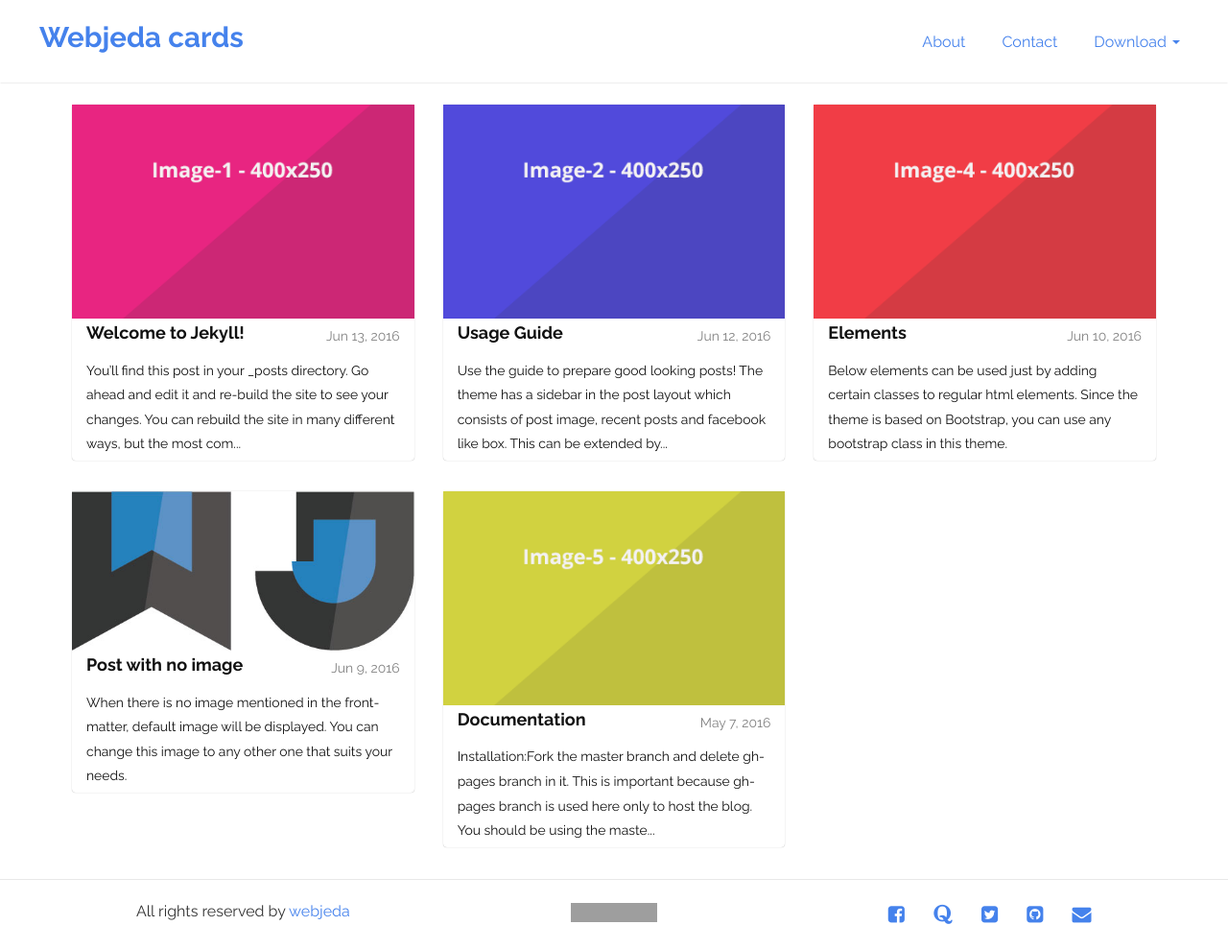
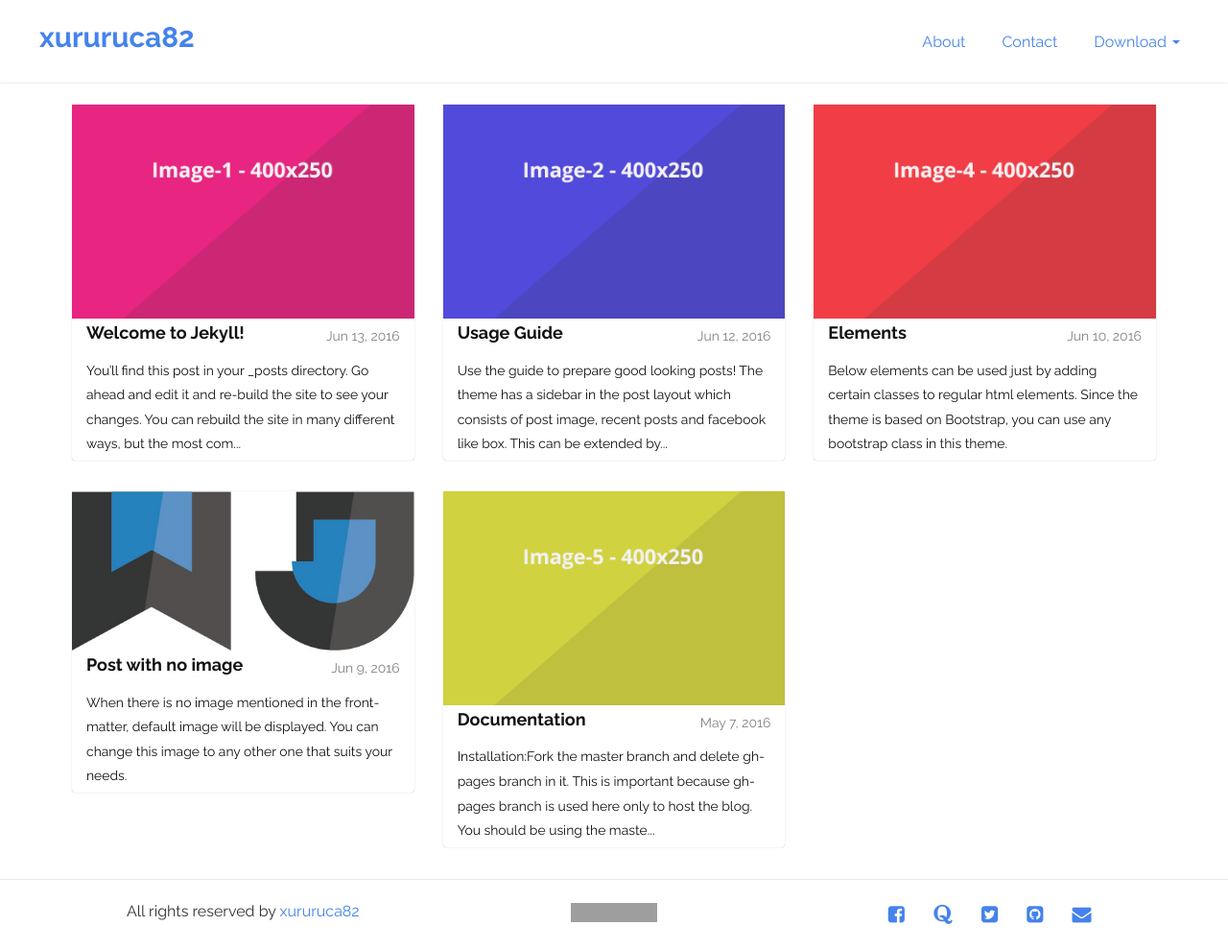
Before and after one commit to xururuca82/xururuca82.github.io, a Jekyll site: the page built from index.html, in a window 1280 px wide. Shown: the whole page at 96% size. Built offline with Jekyll 4.4.1, drawn with Linux system fonts in a browser that asks for light colours; the list of posts is cut into pages by our own code; grey boxes are pictures that could not be loaded.

Commit message:
_config.yml 수정

```diff
--- a/_config.yml
+++ b/_config.yml
@@ -6,14 +6,14 @@
 # 'jekyll serve'. If you change this file, please restart the server process.
 
 # Site settings
-title: Webjeda cards
-email: your-email@domain.com
+title: xururuca82
+email: xururuca82@gmail.com
 description: > # this means to ignore newlines until "baseurl:"
   Webjeda Cards is a Bootstrap based jekyll theme for portfolio, photography or any kind of blog.
 
 
 baseurl: "/" # the subpath of your site, e.g. /blog
-url: "http://webjeda.com" # the base hostname & protocol for your site
+url: "https://xururuca82.github.io" # the base hostname & protocol for your site
 
 #sidebar
 default-image: webjeda-logo-big.jpg # If there is no featured image in a post then this image will be showed. Also on all pages this image will be showed. Use a 500x250 image.
@@ -23,7 +23,7 @@
 built-by: webjeda
 
 copyright:
-   name: webjeda
+   name: xururuca82
    link: 'http://blog.webjeda.com'
 
 # Build settings
```
